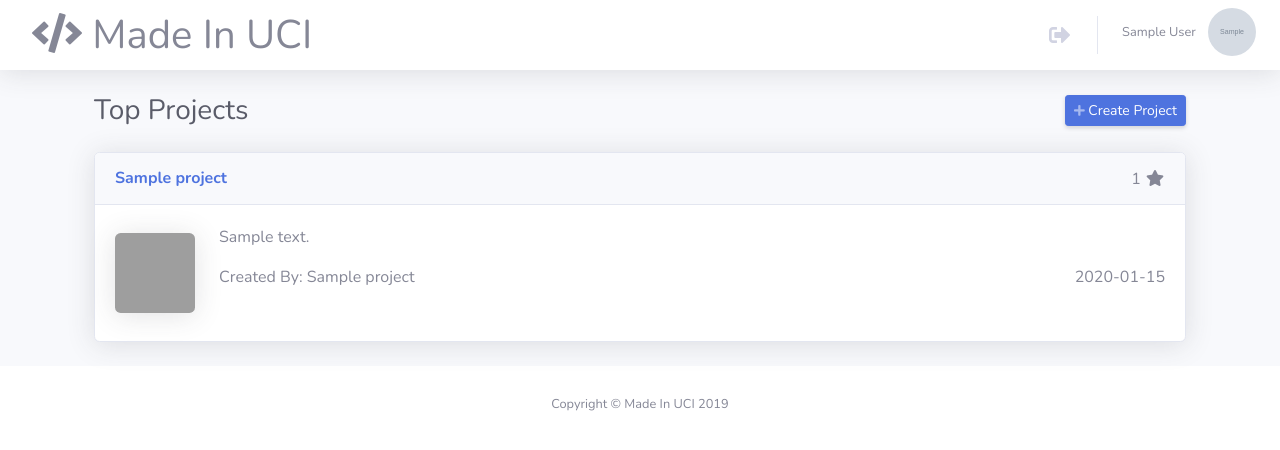
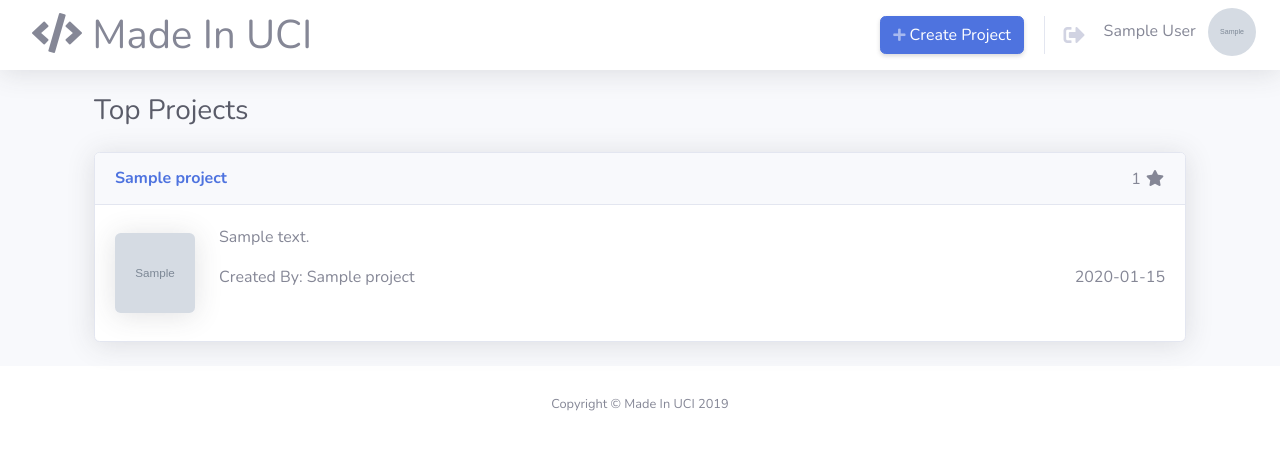
Before and after one commit to jogplus/MadeInUCI, a Flask app: page / in a window 1280 px wide. Shown: the top 450 px of the page. Run offline with Flask 2, Linux system fonts and the light colour scheme; a user stored in the database is signed in; tables that the repository leaves empty hold one stand-in row (values such as "Sample post"); grey boxes marked "Sample" are stand-in pictures; parts of the project's set-up code (start-up, migrations or seed data) failed here and were passed over; some libraries are stand-ins or nearby versions; grey boxes are pictures that could not be loaded.

Commit message:
fixed event create

```diff
--- a/website/templates/index.html
+++ b/website/templates/index.html
@@ -59,19 +59,21 @@
 
             {% if current_user %}
             <!-- Nav Item - Log out -->
-            <li class="nav-item dropdown no-arrow p-0">
-              <a class="nav-link p-0" href="#" data-toggle="modal" data-target="#logoutModal">
-                <i class="fas fa-sign-out-alt fa-lg fa-fw mr-2 text-gray-400"></i>
-              </a>
-            </li>
+            <a href="project/create" class="d-none d-sm-inline-block btn btn-primary shadow-sm mt-3 mb-3 mr-1"><i class="fas fa-plus fa-sm text-white-50"></i>
+              Create Project</a>
             {% endif %}
 
             <div class="topbar-divider d-none d-sm-block"></div>
 
             {% if current_user %}
+            <li class="nav-item dropdown no-arrow p-0">
+                <a class="nav-link p-0" href="#" data-toggle="modal" data-target="#logoutModal">
+                  <i class="fas fa-sign-out-alt fa-lg fa-fw mr-2 text-gray-400"></i>
+                </a>
+              </li>
             <li class="nav-item dropdown no-arrow"></li>
             <a class="nav-link" href="account/profile" role="button">
-              <span class="mr-2 d-none d-lg-inline text-gray-600 small">{{ current_user.name }}</span>
+              <span class="mr-2 d-none d-lg-inline text-gray-600 large">{{ current_user.name }}</span>
               <img class="img-profile rounded-circle" style="width:3em; height:3em" src="{{ current_user.picture }}">
             </a>
             </li>
@@ -97,8 +99,6 @@
           <!-- Page Heading -->
           <div class="d-sm-flex align-items-center justify-content-between mb-4">
             <h1 class="h3 mb-0 text-gray-800">Top Projects</h1>
-            <a href="project/create" class="d-none d-sm-inline-block btn btn-sm btn-primary shadow-sm"><i class="fas fa-plus fa-sm text-white-50"></i>
-              Create Project</a>
           </div>
 
           <!-- Content Row -->
@@ -130,7 +130,7 @@
                   <div class="card-body">
                     <div class="media">
                       <img class="img-fluid rounded shadow mt-2 mb-2 mr-4" style="width: 5rem; height: 5rem; object-fit: cover;"
-                        src="img/undraw_posting_photo.svg" alt="">
+                        src="{{ project.picture }}" alt="">
                       <div class="media-body">
                         <p>{{ project.description }}</p>
                         <p style="float:left;">Created By: {{ project.name }}<p style="float:right;">{{
```
